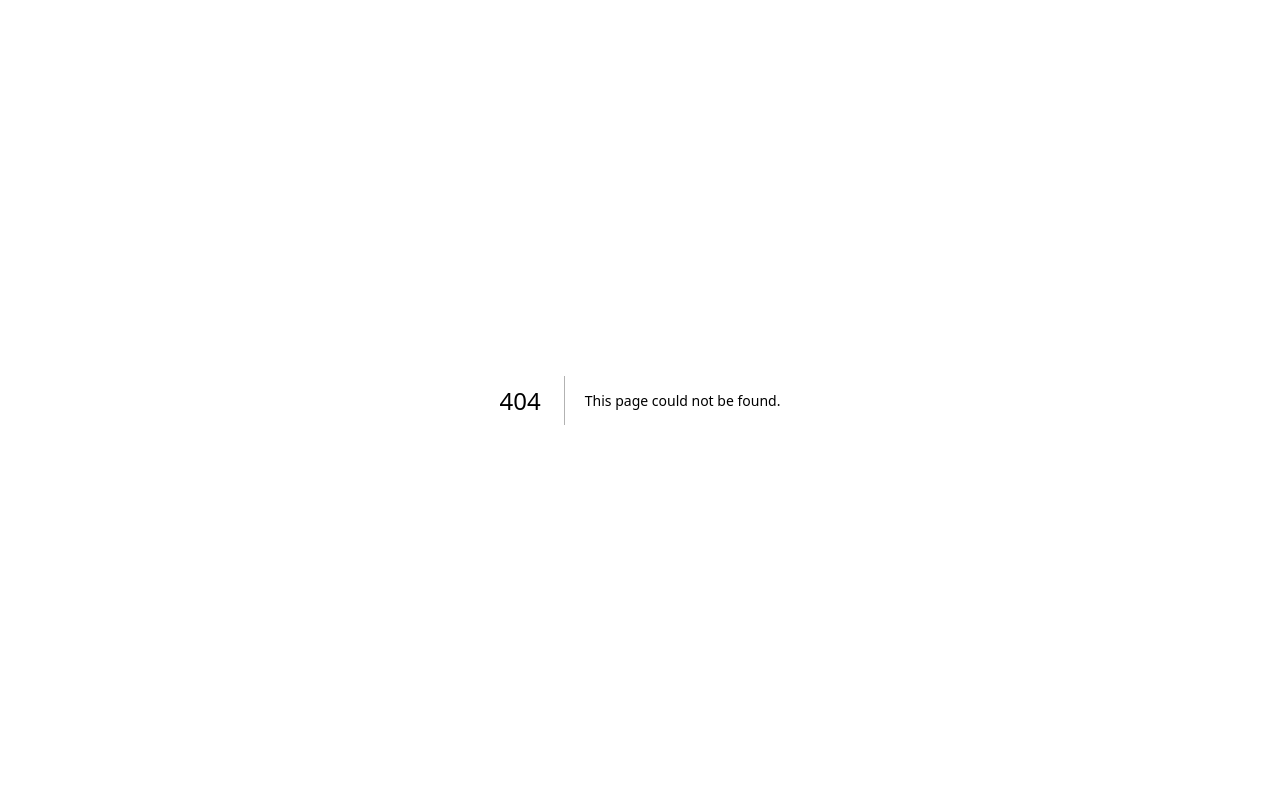
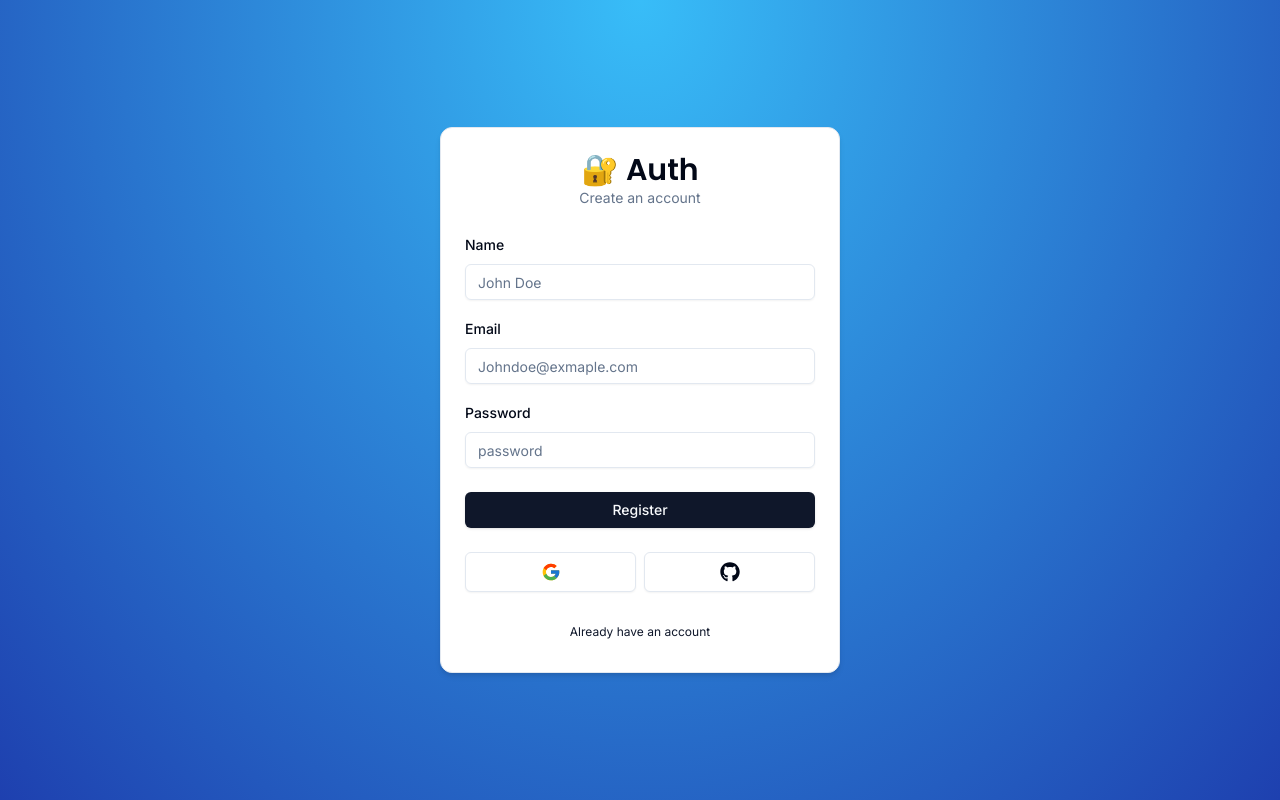
Before and after one commit to suryadharma5/next-auth-practice, a Next.js app: page /auth/register in a window 1280 px wide. Before the commit this address had no page. Built offline with nearby package versions, Linux system fonts and the light colour scheme.

Commit message:
feat: add register UI

```diff
--- /dev/null
+++ b/app/auth/register/page.tsx
@@ -0,0 +1,10 @@
+import { RegisterForm } from '@/components/auth/register-form'
+import React from 'react'
+
+export default function RegisterPage() {
+  return (
+    <div>
+      <RegisterForm/>
+    </div>
+  )
+}
--- /dev/null
+++ b/components/auth/register-form.tsx
@@ -0,0 +1,140 @@
+"use client"
+
+import { CardWrapper } from './card-wrapper'
+import { RegisterSchema, TRegisterSchema } from '@/schemas'
+import { zodResolver } from '@hookform/resolvers/zod'
+import { Input } from '../ui/input'
+import { useForm } from 'react-hook-form'
+import {
+  Form,
+  FormControl,
+  FormField,
+  FormItem,
+  FormLabel,
+  FormMessage
+} from '../ui/form'
+import { Button } from '../ui/button'
+import { FormError } from '../form-error'
+import { FormSuccess } from '../form-success'
+import { useState, useTransition } from 'react'
+import { register } from '@/actions/register'
+
+export function RegisterForm() {
+  const [isPending, startTransition] = useTransition()
+  const [error, setError] = useState<string | undefined>("")
+  const [success, setSuccess] = useState<string | undefined>("")
+
+  const form = useForm<TRegisterSchema>({
+    resolver: zodResolver(RegisterSchema),
+    defaultValues: {
+      email: "",
+      password: "",
+      name: ""
+    }
+  })
+
+  const onSubmit = (values: TRegisterSchema) => {
+    setError("")
+    setSuccess("")
+
+    startTransition(() => {
+      register(values)
+        .then((data) => {
+          setError(data.error)
+          setSuccess(data.success)
+        })
+    })
+  }
+
+  return (
+    <CardWrapper
+        headerLabel='Create an account'
+        backButtonLabel="Already have an account"
+        backButtonHref='/auth/login'
+        showSocial
+    >
+      <Form {...form}>
+        <form
+          onSubmit={form.handleSubmit(onSubmit)}
+          className='space-y-6'
+        >
+          <div className='space-y-4'>
+            <FormField
+              control={form.control}
+              name="name"
+              render= {({ field }) => (
+                <FormItem>
+                  <FormLabel>Name</FormLabel>
+                  <FormControl>
+                    <Input
+                      {...field}
+                      placeholder='John Doe'
+                      type='text'
+                      disabled={isPending}
+                    />
+                  </FormControl>
+                  <FormMessage/>
+                </FormItem>
+              )}
+            />
+
+            <FormField
+              control={form.control}
+              name="email"
+              render= {({ field }) => (
+                <FormItem>
+                  <FormLabel>Email</FormLabel>
+                  <FormControl>
+                    <Input
+                      {...field}
+                      placeholder='Johndoe@exmaple.com'
+                      type='email'
+                      disabled={isPending}
+                    />
+                  </FormControl>
+                  <FormMessage/>
+                </FormItem>
+              )}
+            />
+
+            <FormField
+              control={form.control}
+              name="password"
+              render= {({ field }) => (
+                <FormItem>
+                  <FormLabel>Password</FormLabel>
+                  <FormControl>
+                    <Input
+                      {...field}
+                      placeholder='password'
+                      type='password'
+                      disabled={isPending}
+                    />
+                  </FormControl>
+                  <FormMessage/>
+                </FormItem>
+              )}
+            />
+          </div>
+
+          <FormError
+            message={error}
+          />
+
+          <FormSuccess
+            message={success}
+          />
+
+          <Button
+            type='submit'
+            className='w-full'
+            disabled={isPending}
+          >
+            Register
+          </Button>
+        </form>
+      </Form>
+
+    </CardWrapper>
+  )
+}
--- a/schemas/index.ts
+++ b/schemas/index.ts
@@ -6,4 +6,11 @@ export const LoginSchema = z.object({
     password: z.string().min(1, "Password is required")
 })
 
+export const RegisterSchema = z.object({
+    email: z.string().email(),
+    password: z.string().min(6, "Minumum 6 characters required"),
+    name: z.string().min(1, "Name is required")
+})
+
 export type TLoginSchema = z.infer<typeof LoginSchema>
+export type TRegisterSchema = z.infer<typeof RegisterSchema>
```
